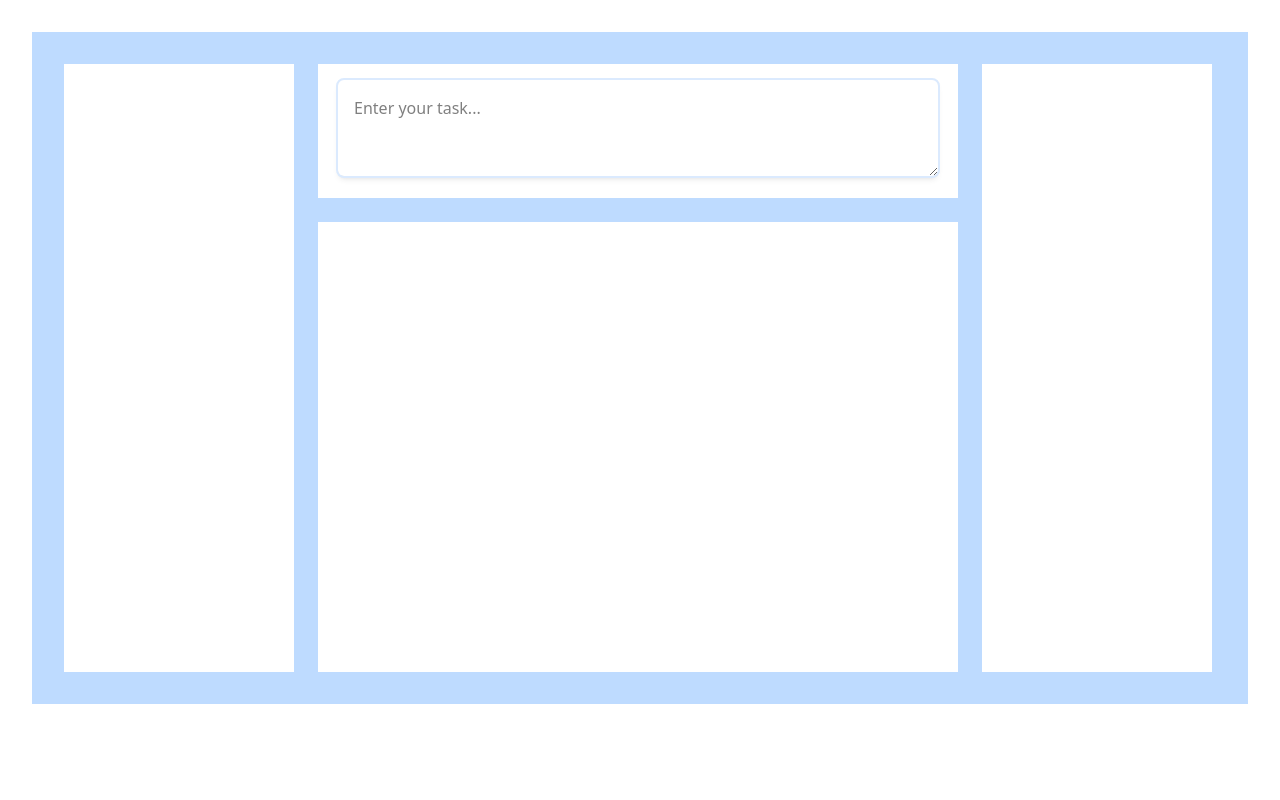
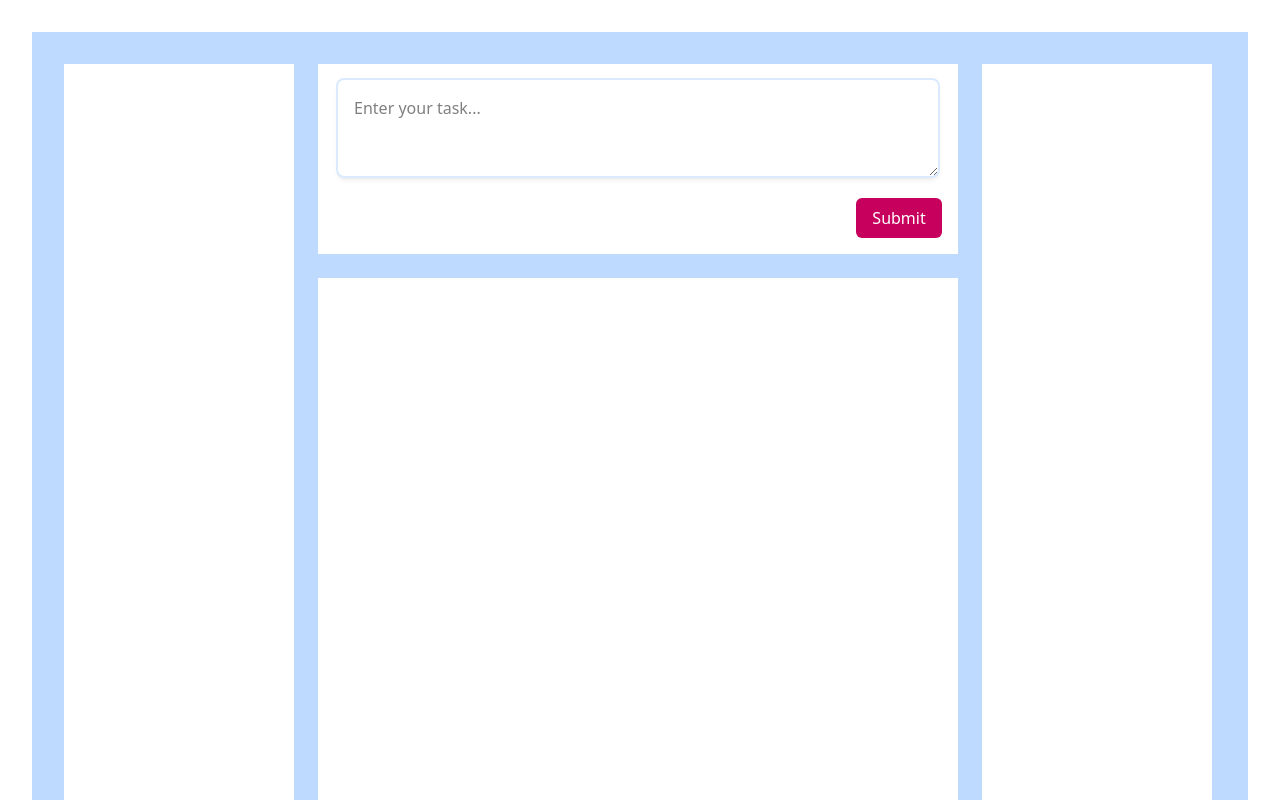
Before and after one commit to SefaliGupta/my-task-tracker, a React (Vite) app: page / in a window 1280 px wide. Shown: the top 800 px of the page. Built offline with nearby package versions, Linux system fonts and the light colour scheme.

Commit message:
add delete and complete functions

```diff
--- a/src/App.jsx
+++ b/src/App.jsx
@@ -2,18 +2,19 @@ import { useState } from 'react'
 import reactLogo from './assets/react.svg'
 import viteLogo from '/vite.svg'
 import './App.css'
+import useNotes from './Notes'
 
 function App() {
+  const { input, setInput, inputList, handleSubmit, removeItems, deletedItemsList, deletedItems, completedItems } = useNotes();
 
   return (
     <>
-      <div class="bg-blue-200 p-8 grid grid-cols-[20%_55.5%_20%] grid-rows-4 gap-6">
-        <div class="row-span-4 bg-white">
+      <div className='bg-blue-200 p-8 grid grid-cols-[20%_55.5%_20%] grid-rows-4 gap-6'>
+        <div className='row-span-4 bg-white'>
           {/* for supporting user language */}
         </div>
-        <div class="bg-white">
-          <textarea class="focus:border-sky-500
-                    focus:outline
+        <div className='bg-white'>
+          <textarea className='focus:border-sky-500
                     focus:outline-sky-500
                     min-h-24
                     rounded-md
@@ -26,11 +27,57 @@ function App() {
                     max-h-80
                     bg-white
                     row-span-1
-                    min-w-150"
-            type="text" placeholder='Enter your task...'></textarea>
+                    min-w-150'
+            type='text' placeholder='Enter your task...' value={input} onChange={(e) => setInput(e.target.value)}></textarea>
+          <button className='bg-pink-700
+                  hover:bg-pink-900
+                  hover:cursor-pointer
+                  rounded-md
+                  px-4
+                  py-2
+                  mx-4
+                  mb-4
+                  float-right
+                  text-white'
+          onClick={handleSubmit}>Submit</button>
         </div>
-        <div class="row-span-4 bg-white"></div>
-        <div class="row-span-3 bg-white"></div>
+        <div className='row-span-4 bg-white'></div>
+        <div className='row-span-3 bg-white'>
+          <ul className='list-none'>
+            {inputList.map((item) => (
+              <li key={item.id} className='p-3 flex items-start justify-between gap-2'>
+              {/* Left: checkbox + label */}
+                <div className='flex items-center gap-2 flex-1'>
+                  <input
+                    type='checkbox'
+                    className='align-middle w-4 h-4'
+                    onChange={(e) => {
+                      const row = e.target.closest('li');
+                      row.classList.add(
+                        "line-through",
+                        "text-gray-400",
+                        "opacity-40",
+                        "transition-all",
+                        "duration-500"
+                      );
+                      setTimeout(() => removeItems(item.id), 500);
+                    }}
+                  />
+                  <label className='break-words text-left'>{item.text}</label>
+                </div>
+
+              {/* Right: delete button */}
+              <button
+                className='text-gray-400 hover:text-black hover:bg-gray-200 px-2 hover:cursor-pointer'
+                onClick={() => deletedItemsList(item.id)}
+              >
+                x
+              </button>
+            </li>
+          ))}
+        </ul>
+
+        </div>
         </div>
     </>
   )
--- /dev/null
+++ b/src/Notes.jsx
@@ -0,0 +1,38 @@
+import { useState } from "react";
+
+export default function useNotes() {
+
+    const [input, setInput] = useState("");
+    const [inputList, setInputList] = useState([]);
+    const [deletedItems, setDeletedItems] = useState([]);
+    const [completedItems, setCompletedItems] = useState([]);
+
+    const handleSubmit = () => {
+        if (!input.trim())
+            return;
+        setInputList(items => [...items,
+            {
+                id: crypto.randomUUID(),
+                text: input
+            }]);
+
+        setInput("");
+    }
+
+    const removeItems = (index) => {
+        const item = inputList.find(item => item.id === index);
+        if (!item) return;
+        setCompletedItems(items => [...items, item]);
+        setInputList(items => items.filter(item => item.id !== index));
+    }
+
+    const deletedItemsList = (index) => {
+        const item = inputList.find(item => item.id == index);
+        if (!item) return;
+        setDeletedItems(items => [...items, item]);
+        setInputList(items => items.filter(item => item.id != index));
+    }
+
+    return { input, setInput, inputList, handleSubmit, removeItems, deletedItemsList, deletedItems, completedItems };
+
+}
```
